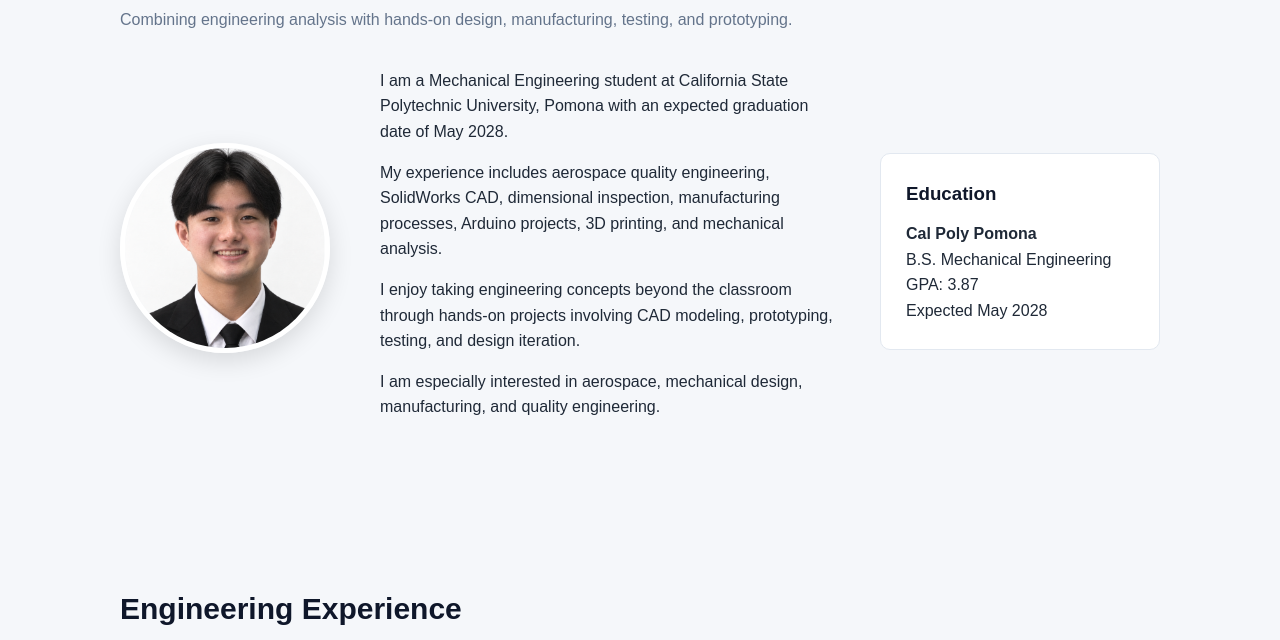
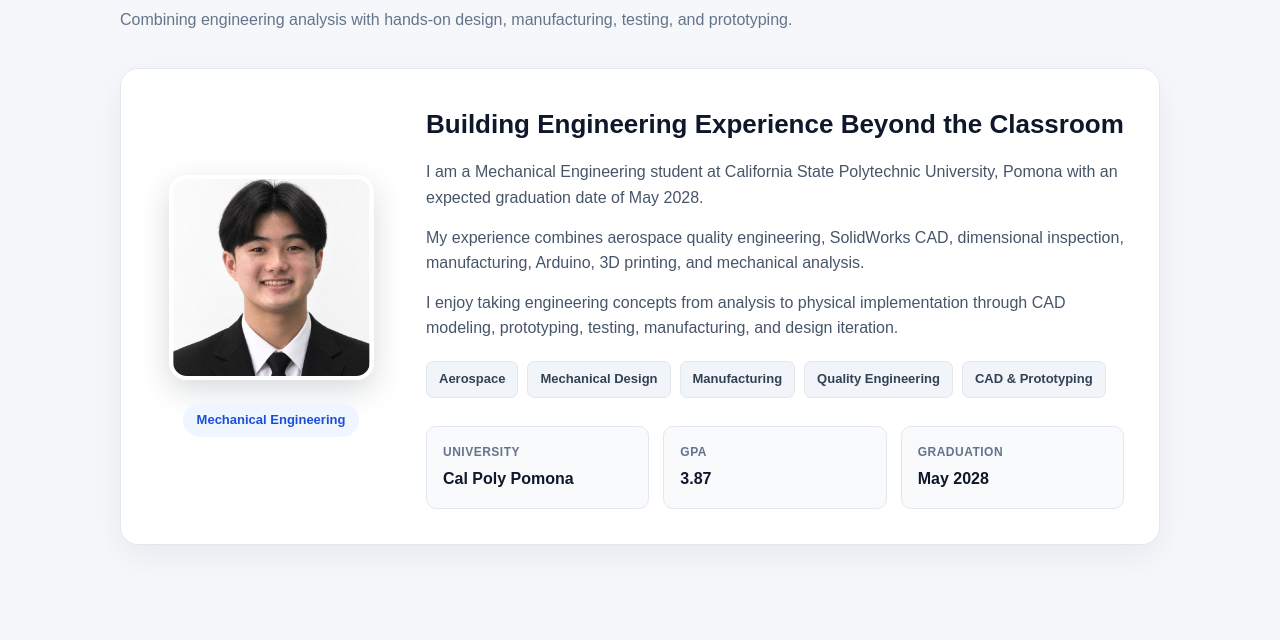
Before and after one commit to Carsontrann/Engineering-Portfolio, a plain HTML site: page index.html in a window 1280 px wide. Shown: the part 743-1383 px from the top of the page. Drawn offline with Linux system fonts and the light colour scheme.

Commit message:
UpdateV1 index.html

```diff
--- a/index.html
+++ b/index.html
@@ -156,36 +156,98 @@
 
     /* ABOUT */
 
-    .about-grid {
+    .about-shell {
+      background: white;
+      border: 1px solid #e2e8f0;
+      border-radius: 18px;
+      padding: 35px;
       display: grid;
-      grid-template-columns: 220px 1fr 280px;
+      grid-template-columns: 230px 1fr;
       gap: 40px;
       align-items: center;
+      box-shadow: 0 12px 35px rgba(15, 23, 42, 0.06);
+    }
+
+    .about-photo-panel {
+      text-align: center;
     }
 
     .profile-photo {
-      width: 210px;
-      height: 210px;
+      width: 205px;
+      height: 205px;
       object-fit: cover;
-      border-radius: 50%;
-      border: 5px solid white;
-      box-shadow: 0 8px 25px rgba(0, 0, 0, 0.12);
+      border-radius: 18px;
+      border: 4px solid white;
+      box-shadow: 0 10px 30px rgba(15, 23, 42, 0.16);
     }
 
-    .about-text p {
-      margin-bottom: 15px;
+    .about-photo-label {
+      display: inline-block;
+      margin-top: 15px;
+      background: #eff6ff;
+      color: #1d4ed8;
+      padding: 7px 14px;
+      border-radius: 20px;
+      font-size: 13px;
+      font-weight: bold;
     }
 
-    .about-card {
-      background: white;
-      padding: 25px;
-      border-radius: 10px;
-      border: 1px solid #e2e8f0;
+    .about-main h3 {
+      font-size: 26px;
+      color: #0f172a;
+      margin-bottom: 14px;
     }
 
-    .about-card h3 {
-      margin-bottom: 12px;
+    .about-main p {
+      color: #475569;
+      margin-bottom: 14px;
+      max-width: 700px;
+    }
+
+    .about-highlights {
+      display: flex;
+      flex-wrap: wrap;
+      gap: 9px;
+      margin-top: 20px;
+      margin-bottom: 28px;
+    }
+
+    .about-pill {
+      background: #f1f5f9;
+      border: 1px solid #e2e8f0;
+      color: #334155;
+      padding: 7px 12px;
+      border-radius: 7px;
+      font-size: 13px;
+      font-weight: bold;
+    }
+
+    .about-facts {
+      display: grid;
+      grid-template-columns: repeat(3, 1fr);
+      gap: 14px;
+    }
+
+    .fact-card {
+      background: #f8fafc;
+      border: 1px solid #e2e8f0;
+      border-radius: 10px;
+      padding: 16px;
+    }
+
+    .fact-label {
+      color: #64748b;
+      font-size: 12px;
+      font-weight: bold;
+      text-transform: uppercase;
+      letter-spacing: 0.5px;
+      margin-bottom: 4px;
+    }
+
+    .fact-value {
       color: #0f172a;
+      font-size: 16px;
+      font-weight: bold;
     }
 
 
@@ -387,11 +449,11 @@
     }
 
 
-    /* MOBILE */
+    /* TABLET */
 
-    @media (max-width: 900px) {
+    @media (max-width: 850px) {
 
-      .about-grid {
+      .about-shell {
         grid-template-columns: 1fr;
         text-align: center;
       }
@@ -400,22 +462,28 @@
         margin: auto;
       }
 
-      .about-text {
+      .about-main {
         text-align: left;
       }
 
-      .about-card {
-        text-align: left;
+      .about-highlights {
+        justify-content: center;
       }
 
     }
 
+
+    /* MOBILE */
 
     @media (max-width: 750px) {
 
       .projects-grid,
       .skills-grid {
         grid-template-columns: 1fr;
+      }
+
+      .hero {
+        padding: 75px 30px;
       }
 
       .hero h1 {
@@ -429,6 +497,23 @@
       .experience-header {
         flex-direction: column;
         gap: 5px;
+      }
+
+    }
+
+
+    @media (max-width: 600px) {
+
+      .about-shell {
+        padding: 25px;
+      }
+
+      .about-facts {
+        grid-template-columns: 1fr;
+      }
+
+      .about-highlights {
+        justify-content: flex-start;
       }
 
     }
@@ -556,12 +641,12 @@
   </p>
 
 
-  <div class="about-grid">
+  <div class="about-shell">
 
 
-    <!-- PROFILE PHOTO -->
+    <!-- PHOTO -->
 
-    <div>
+    <div class="about-photo-panel">
 
       <img
         src="Screenshot%202026-09-24%20235043.png"
@@ -569,12 +654,20 @@
         class="profile-photo"
       >
 
+      <div class="about-photo-label">
+        Mechanical Engineering
+      </div>
+
     </div>
 
 
-    <!-- ABOUT TEXT -->
+    <!-- MAIN ABOUT CONTENT -->
 
-    <div class="about-text">
+    <div class="about-main">
+
+      <h3>
+        Building Engineering Experience Beyond the Classroom
+      </h3>
 
       <p>
         I am a Mechanical Engineering student at California State
@@ -583,53 +676,90 @@
       </p>
 
       <p>
-        My experience includes aerospace quality engineering,
-        SolidWorks CAD, dimensional inspection, manufacturing
-        processes, Arduino projects, 3D printing, and mechanical
-        analysis.
+        My experience combines aerospace quality engineering,
+        SolidWorks CAD, dimensional inspection, manufacturing,
+        Arduino, 3D printing, and mechanical analysis.
       </p>
 
       <p>
-        I enjoy taking engineering concepts beyond the classroom
-        through hands-on projects involving CAD modeling, prototyping,
-        testing, and design iteration.
+        I enjoy taking engineering concepts from analysis to physical
+        implementation through CAD modeling, prototyping, testing,
+        manufacturing, and design iteration.
       </p>
 
-      <p>
-        I am especially interested in aerospace, mechanical design,
-        manufacturing, and quality engineering.
-      </p>
 
-    </div>
+      <!-- ENGINEERING INTERESTS -->
+
+      <div class="about-highlights">
+
+        <span class="about-pill">
+          Aerospace
+        </span>
+
+        <span class="about-pill">
+          Mechanical Design
+        </span>
+
+        <span class="about-pill">
+          Manufacturing
+        </span>
+
+        <span class="about-pill">
+          Quality Engineering
+        </span>
+
+        <span class="about-pill">
+          CAD & Prototyping
+        </span>
+
+      </div>
 
 
-    <!-- EDUCATION CARD -->
+      <!-- QUICK FACTS -->
 
-    <div class="about-card">
+      <div class="about-facts">
 
-      <h3>
-        Education
-      </h3>
 
-      <p>
+        <div class="fact-card">
 
-        <strong>
-          Cal Poly Pomona
-        </strong>
+          <div class="fact-label">
+            University
+          </div>
 
-        <br>
+          <div class="fact-value">
+            Cal Poly Pomona
+          </div>
 
-        B.S. Mechanical Engineering
+        </div>
 
-        <br>
 
-        GPA: 3.87
+        <div class="fact-card">
 
-        <br>
+          <div class="fact-label">
+            GPA
+          </div>
 
-        Expected May 2028
+          <div class="fact-value">
+            3.87
+          </div>
 
-      </p>
+        </div>
+
+
+        <div class="fact-card">
+
+          <div class="fact-label">
+            Graduation
+          </div>
+
+          <div class="fact-value">
+            May 2028
+          </div>
+
+        </div>
+
+
+      </div>
 
     </div>
 
```
